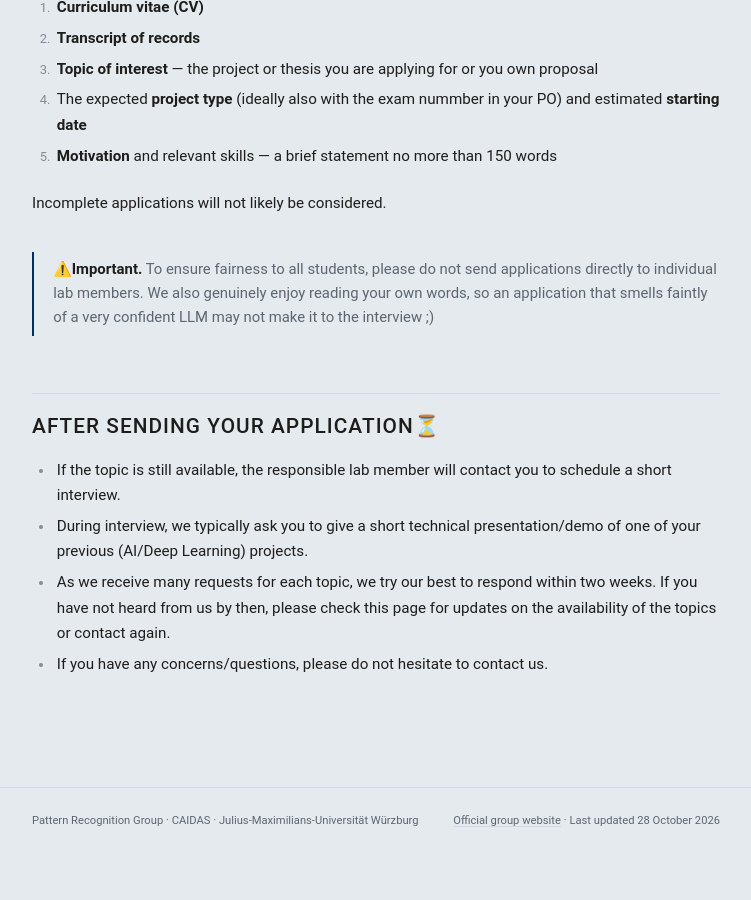
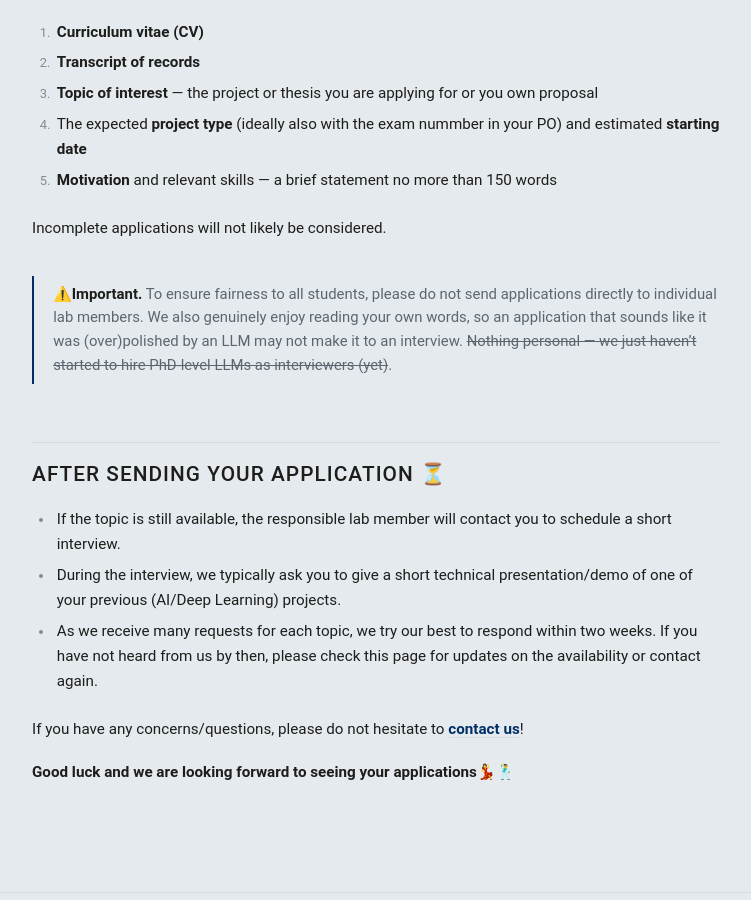
Before and after one commit to Pattern-Recognition-JMU-Test/open_projs, a Jekyll site: the page built from current_projects.md, in a window 1280 px wide and 900 px high, scrolled down 1367 px. Shown: the whole window, without its empty margins (264-1015 px from the left). Built offline with Jekyll 4.4.1, drawn with Linux system fonts in a browser that asks for light colours; before the commit the page ends 2241 px from its top, so only the background shows below that; some of the changed text lies outside the part shown.

Commit message:
disclaimer for AI mails?

```diff
--- a/current_projects.md
+++ b/current_projects.md
@@ -1,7 +1,7 @@
 ---
 layout: default
 title: Student Projects & Theses
-lede: "We often offer interesting projects, theses, and Hiwi opportunities in the field of medical image analysis and pattern recognition ;) Please check the table below for the current topics on offer. Additionally, we also encourage you to bring your own brilliant ideas, proposals, and topics to us! "
+lede: "We often offer interesting projects, theses, and Hiwi opportunities in the field of medical image analysis and pattern recognition to motivated JMU students:) Please check the table below for the current topics on offer. Additionally, we also encourage you to bring your own brilliant ideas, proposals, and topics to us! "
 description: "Open student projects and theses at the PR-CAIDAS-JMU."
 ---
 
@@ -36,10 +36,14 @@ Please kindly include the following in your email:
 
 Incomplete applications will not likely be considered.
 
-> **⚠️Important.**  To ensure fairness to all students, please do not send applications directly to individual lab members. We also genuinely enjoy reading your own words, so an application that smells faintly of a very confident LLM may not make it to the interview ;)
+> **⚠️Important.**  To ensure fairness to all students, please do not send applications directly to individual lab members. We also genuinely enjoy reading your own words, so an application that sounds like it was (over)polished by an LLM may not make it to an interview. ~~Nothing personal — we just haven't started to hire PhD-level LLMs as interviewers (yet)~~.
 
-## After sending your application⏳
+## After sending your application ⏳
 - If the topic is still available, the responsible lab member will contact you to schedule a short interview.
-- During interview, we typically ask you to give a short technical presentation/demo of one of your previous (AI/Deep Learning) projects.
-- As we receive many requests for each topic, we try our best to respond within two weeks. If you have not heard from us by then, please check this page for updates on the availability of the topics or contact again.
-- If you have any concerns/questions, please do not hesitate to contact us.
+- During the interview, we typically ask you to give a short technical presentation/demo of one of your previous (AI/Deep Learning) projects.
+- As we receive many requests for each topic, we try our best to respond within two weeks. If you have not heard from us by then, please check this page for updates on the availability or contact again.
+
+
+If you have any concerns/questions, please do not hesitate to **[contact us](mailto:caidas-pr-student-projects@uni-wuerzburg.de)**!
+
+**Good luck and we are looking forward to seeing your applications💃🕺**
```
